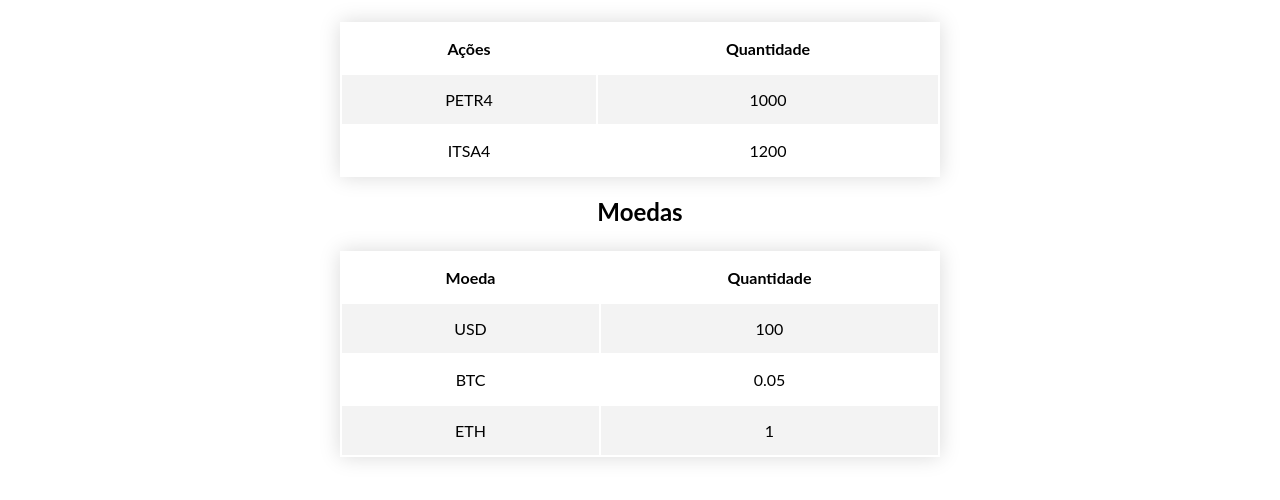
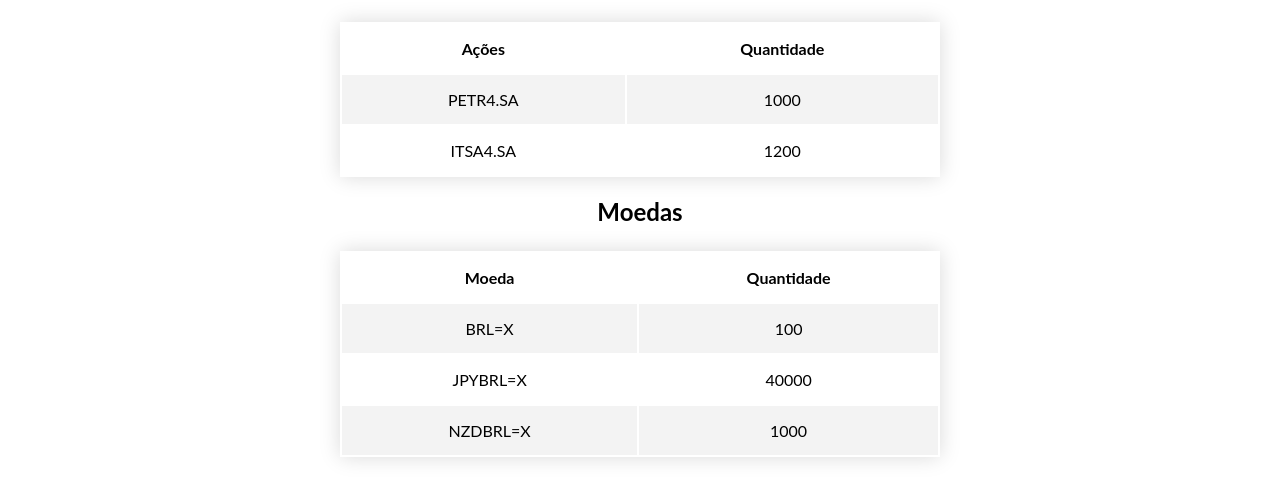
Before and after one commit to atronee/A2-IC-Python, a plain HTML site: page docs/index.html in a window 1280 px wide. Shown: the part 220-720 px from the top of the page. Drawn offline with Linux system fonts and the light colour scheme.

Commit message:
Atualize as moedas para o padrão do yfinance

```diff
--- a/docs/index.html
+++ b/docs/index.html
@@ -29,11 +29,11 @@
                     <th>Quantidade</th>
                 </tr>
                 <tr>
-                    <td>PETR4</td>
+                    <td>PETR4.SA</td>
                     <td>1000</td>
                 </tr>
                 <tr>
-                    <td>ITSA4</td>
+                    <td>ITSA4.SA</td>
                     <td>1200</td>
                 </tr>
             </table>
@@ -47,16 +47,16 @@
                     <th>Quantidade</th>
                 </tr>
                 <tr>
-                    <td>USD</td>
+                    <td>BRL=X</td>
                     <td>100</td>
                 </tr>
                 <tr>
-                    <td>BTC</td>
-                    <td>0.05</td>
+                    <td>JPYBRL=X</td>
+                    <td>40000</td>
                 </tr>
                 <tr>
-                    <td>ETH</td>
-                    <td>1</td>
+                    <td>NZDBRL=X</td>
+                    <td>1000</td>
                 </tr>
             </table>
         </div>
```
Also changed, not shown: docs/Carteira Fernando.html (+5 -5 lines).
